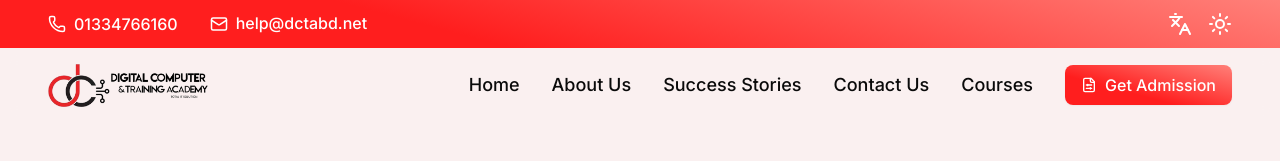
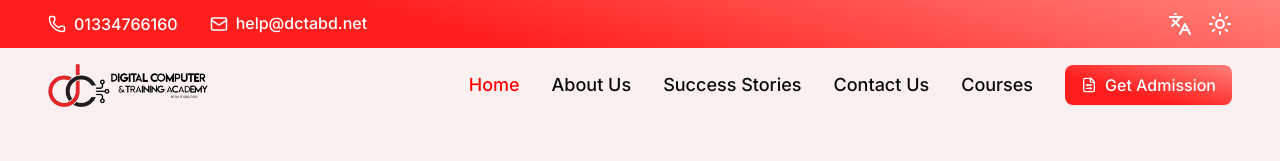
Before and after one commit to Ashik-Himel/dcta, a Next.js app: page /en in a window 1280 px wide. Shown: the top 161 px of the page. Built offline with nearby package versions, Linux system fonts and the light colour scheme.

Commit message:
navLink active issue fixed

```diff
--- a/src/components/header/drawerNavLink.tsx
+++ b/src/components/header/drawerNavLink.tsx
@@ -22,7 +22,9 @@ export default function DrawerNavLink({
         href={href}
         className={cn(
           "flex items-center gap-3 p-2 rounded-lg text-sidebar-foreground font-medium hover:bg-accent",
-          pathname === href ? "bg-primary text-white hover:bg-primary" : ""
+          pathname === href.split("#")[0]
+            ? "bg-primary text-white hover:bg-primary"
+            : ""
         )}
       >
         {icon}
--- a/src/components/header/navLink.tsx
+++ b/src/components/header/navLink.tsx
@@ -10,7 +10,10 @@ export default function NavLink({
 }) {
   const pathname = usePathname();
   return (
-    <Link href={href} className={pathname === href ? "text-primary" : ""}>
+    <Link
+      href={href}
+      className={pathname === href?.split("#")[0] ? "text-primary" : ""}
+    >
       {text}
     </Link>
   );
```
